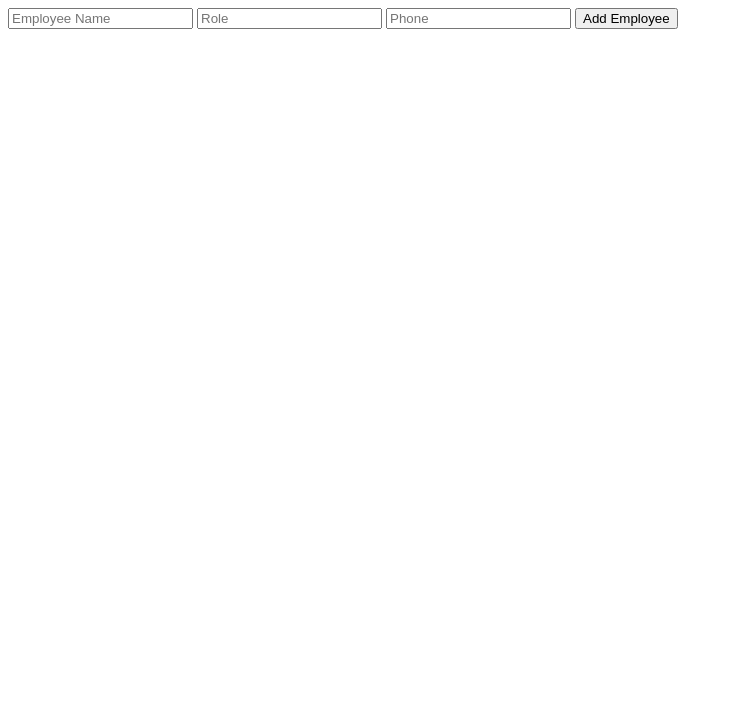
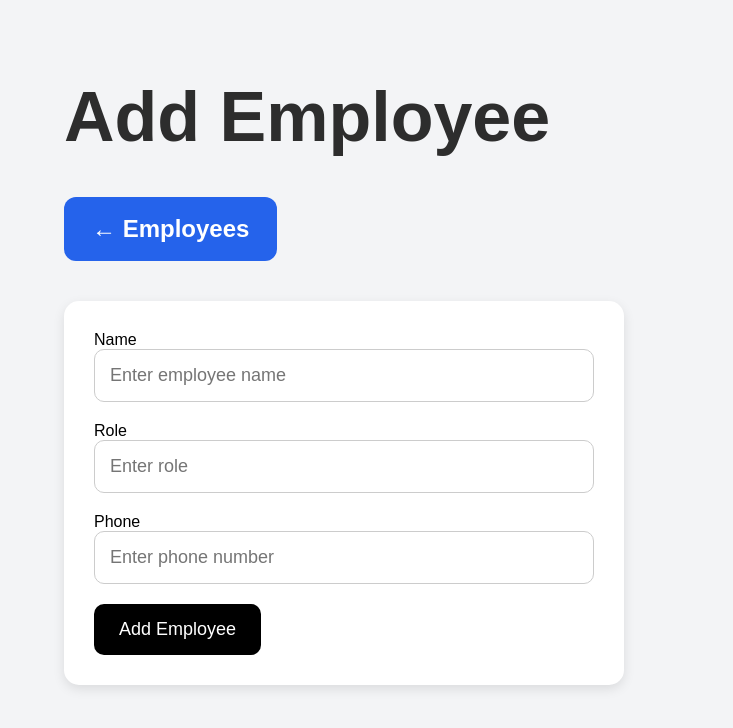
Before and after one commit to Tun30beep/Tun30beep-CS104_Tun, a Flask app: page /add_employee in a window 1280 px wide. Shown: the top 728 px of the page, without its empty margins (0-733 px from the left). Run offline with Flask 3, Linux system fonts and the light colour scheme.

Commit message:
Update add_employee.html

```diff
--- a/templates/add_employee.html
+++ b/templates/add_employee.html
@@ -1,22 +1,67 @@
+<!DOCTYPE html>
+<html lang="en">
+<head>
+
+    <meta charset="UTF-8">
+
+    <meta name="viewport" content="width=device-width, initial-scale=1.0">
+
+    <title>Add Employee</title>
+
+    <link rel="stylesheet"
+    href="{{ url_for('static', filename='style.css') }}">
+
+</head>
+
+<body>
+
+    <div class="container">
+
+        <h1>Add Employee</h1>
+
+        <div class="button-group">
+
+            <a href="/employees" class="btn btn-blue">
+                ← Employees
+            </a>
+
+        </div>
+
         <form method="POST">
+
+            <label>Name</label>
 
             <input type="text"
             name="name"
-           placeholder="Employee Name"
+            placeholder="Enter employee name"
             required>
+
+
+            <label>Role</label>
 
             <input type="text"
             name="role"
-           placeholder="Role"
+            placeholder="Enter role"
             required>
+
+
+            <label>Phone</label>
 
             <input type="text"
             name="phone"
-           placeholder="Phone"
+            placeholder="Enter phone number"
             required>
 
+
             <button type="submit">
+
                 Add Employee
+
             </button>
 
         </form>
+
+    </div>
+
+</body>
+</html>
```
Lines whose indentation alone changed are shown as unchanged.
